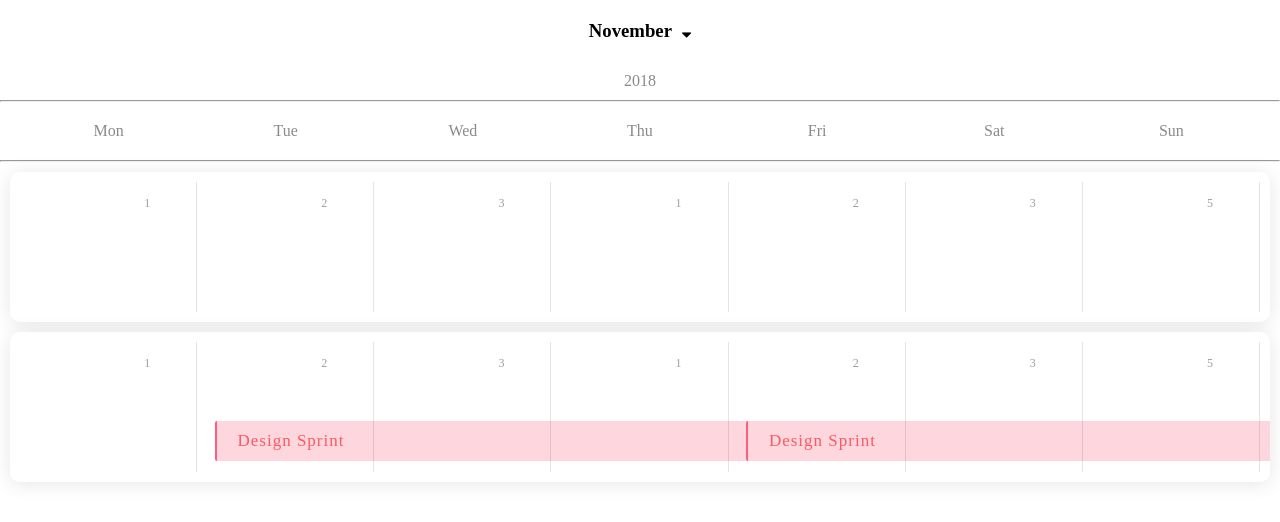
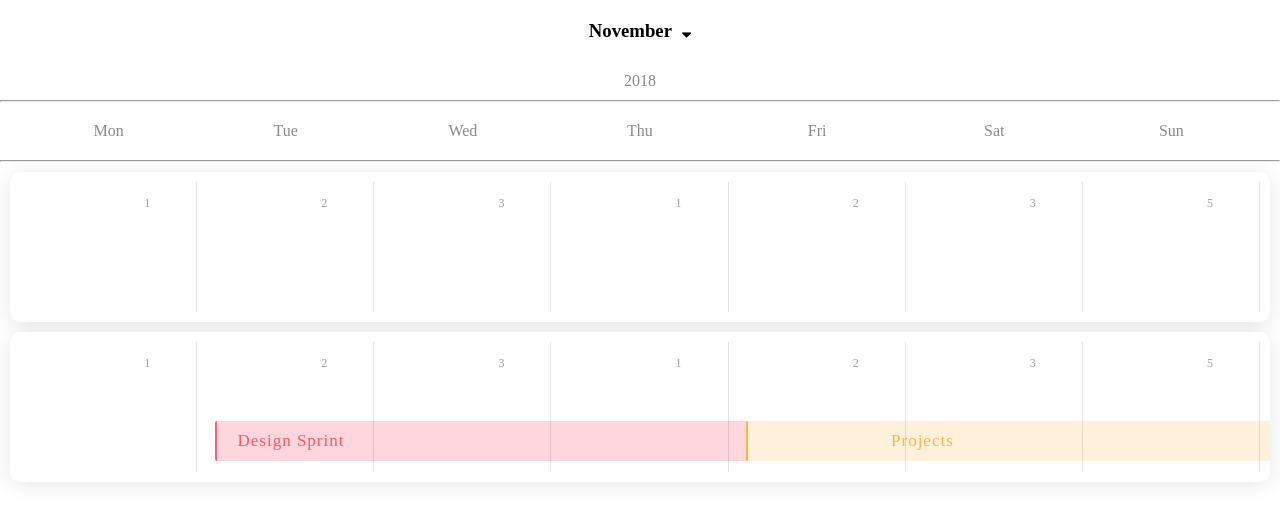
Before and after one commit to Code-Coterie-Team/calender, a plain HTML site: page index.html in a window 1280 px wide. Drawn offline with Linux system fonts and the light colour scheme.

Commit message:
add style to Projects

```diff
--- a/index.html
+++ b/index.html
@@ -48,7 +48,7 @@
     <div class="Items">2</div>
     <div class="Items">3</div>
     <div class="Items">1
-        <div class="DesignSprint"> <span>Design Sprint</span> </div>
+        <div class="Projects"> <span>Projects</span> </div>
     </div>
     <div class="Items">2</div>
     <div class="Items">3</div>
--- a/style.css
+++ b/style.css
@@ -111,3 +111,21 @@ span{
     color: #FA5A61;
     font-size: 17px;
   }
+
+  /* Projects */
+
+  .Projects{
+    position: absolute;
+    margin-top: 50px;
+    background-color: #FEF0DB;
+    width: 550px;
+    margin-left: 150px;
+    border-radius: 2px;
+    border-left: 2px solid #FDB44D;
+  }
+
+  .Projects span{
+    margin-right: 200px;
+    color: #FDB44D;
+    font-size: 17px;
+  }
```
